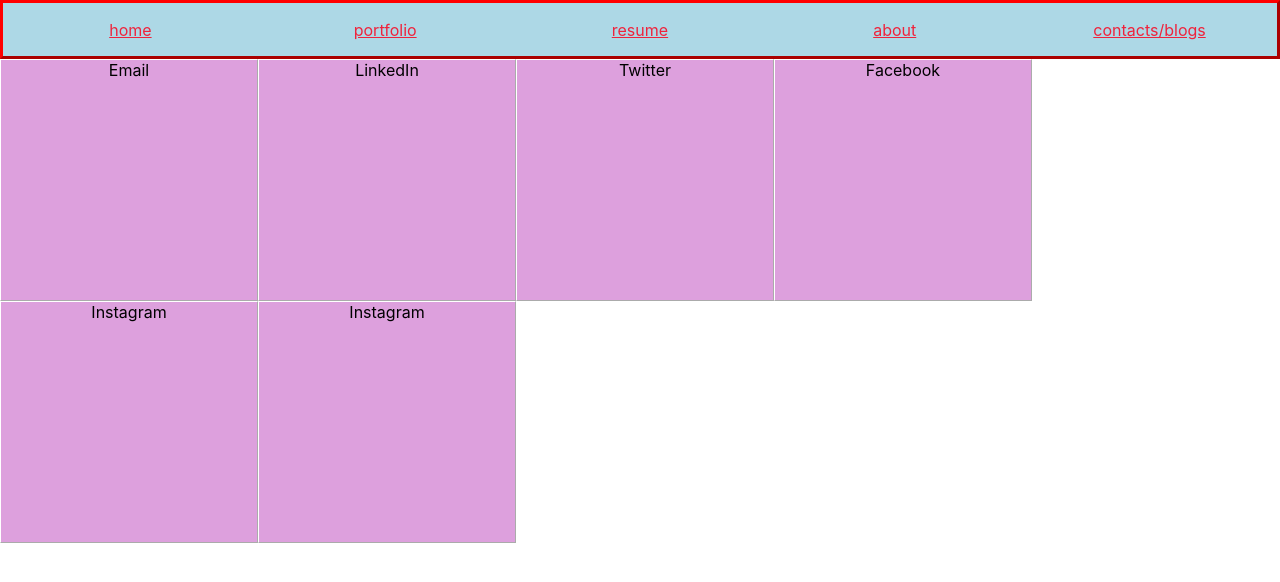
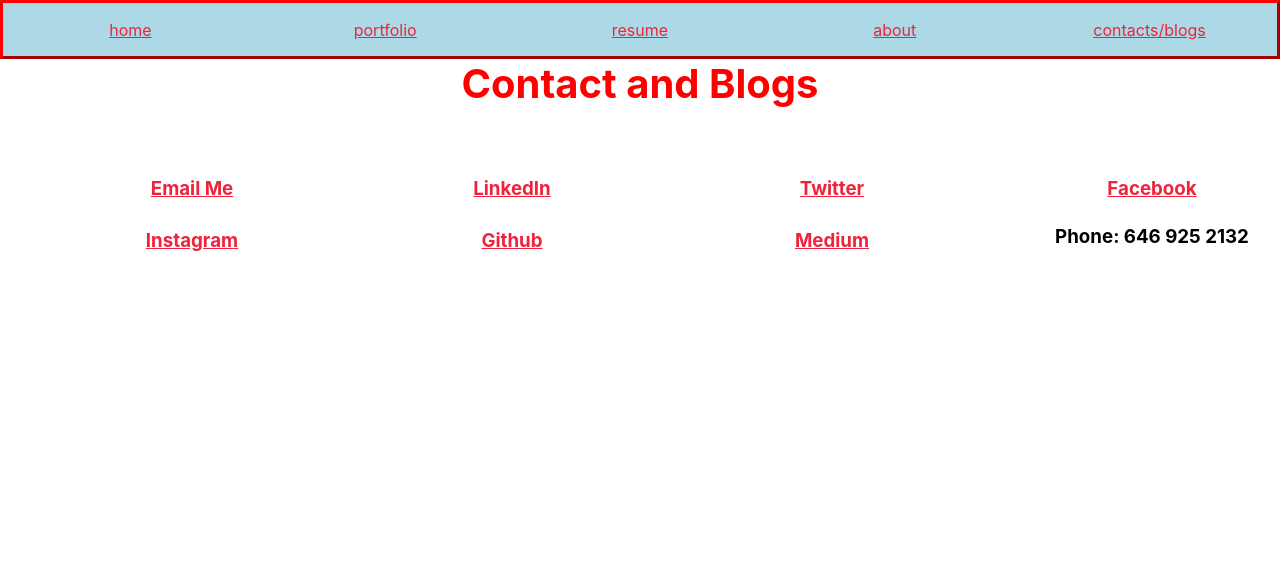
Before and after one commit to sekoudosso82/sekoudossoportfolio, a React (Create React App) app: page /contacts in a window 1280 px wide. Shown: the top 582 px of the page. Built offline with nearby package versions, Linux system fonts and the light colour scheme.

Commit message:
testing netlify link

```diff
--- a/src/components/Contact.js
+++ b/src/components/Contact.js
@@ -8,14 +8,37 @@ class Contact extends Component
 
         return(
             <div>
-                <div className='homeMainDiv'>
-                    <div className='contactSubDiv'> Email </div>
-                    <div className='contactSubDiv'> LinkedIn</div>
-                    <div className='contactSubDiv'>Twitter</div>
-                    <div className='contactSubDiv'>Facebook</div>
-                    <div className='contactSubDiv'>Instagram</div>
-                    <div className='contactSubDiv'>Instagram</div>
-                </div>
+                {/* <div className='homeSubDiv homeContactDiv'> */}
+                        <h2> Contact and Blogs </h2>
+                        {/* <div className='contactSubDiv'>  */}
+                        <div className='homeContactSubDiv'>
+                            <h3> <a href='mailto:sekou.dosso82@gmail.com'> Email Me</a> </h3>
+                        </div>
+                        <div className='homeContactSubDiv'>
+                            <h3> <a href='https://www.linkedin.com/in/sekou-dosso-8ab727a0/'> LinkedIn </a> </h3>
+                        </div>
+                        <div className='homeContactSubDiv'>
+                            <h3> <a href='https://twitter.com/Sheaquidiesel'> Twitter </a> </h3>
+                        </div>
+                        <div className='homeContactSubDiv'>
+                            <h3> <a href='https://www.facebook.com/SheaquiDeBorotou'> Facebook </a> </h3>
+                        </div>
+                        <div className='homeContactSubDiv'>
+                            <h3> <a href='https://www.instagram.com/sheaquidiesel/'> Instagram </a> </h3>
+                        </div>
+                        <div className='homeContactSubDiv'>
+                        <h3> <a href='https://github.com/sekoudosso82'> Github </a> </h3>
+                        </div>
+                        <div className='homeContactSubDiv'>
+                            <h3> <a href='https://medium.com/@sekou.dosso82_17502'> Medium </a> </h3>
+                        </div>
+                        <div className='homeContactSubDiv'>
+                            <h3>  Phone: 646 925 2132 </h3>
+                        </div>
+
+
+
+                {/* </div>  */}
             </div>
         )
     }
```
